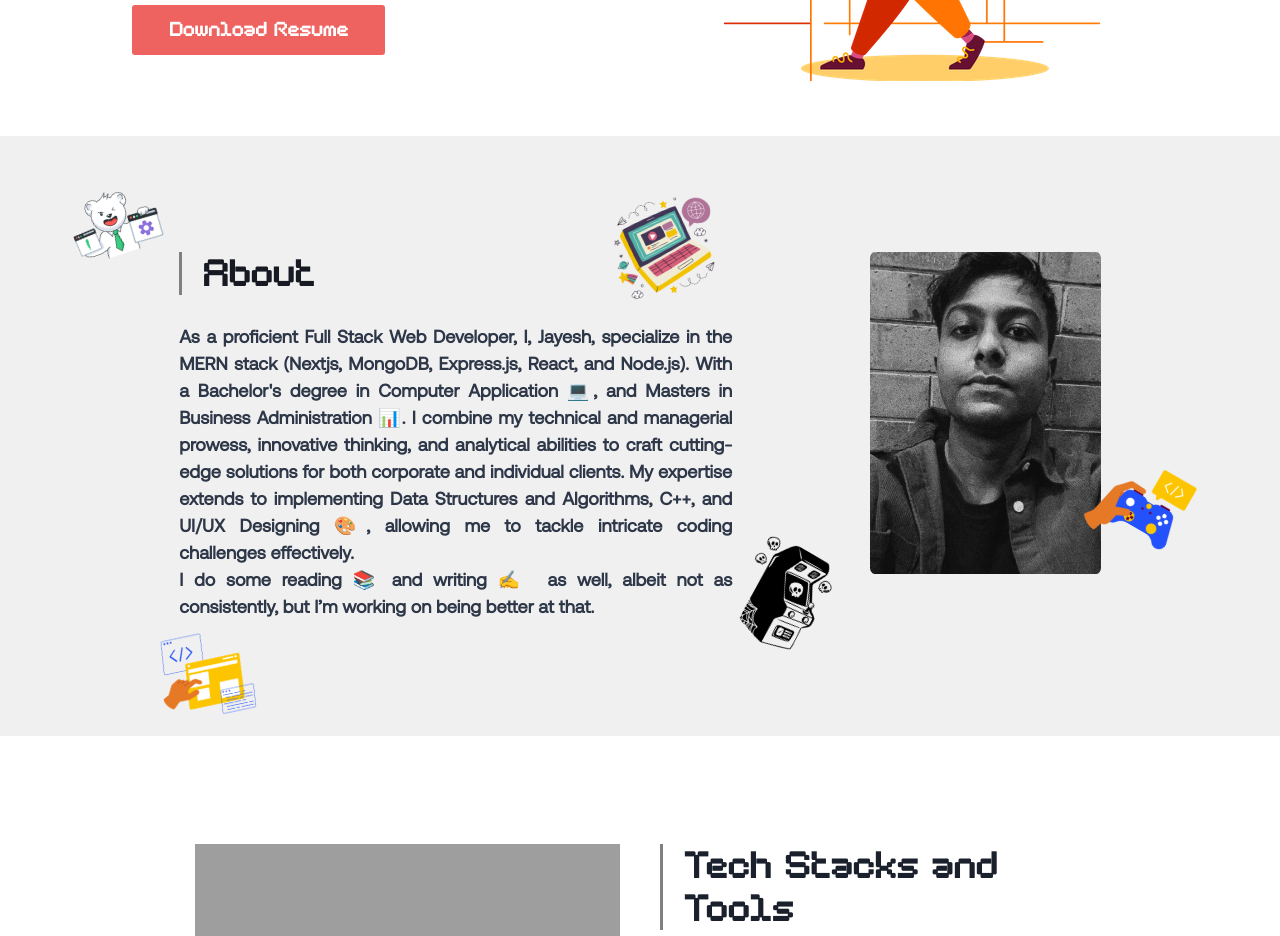
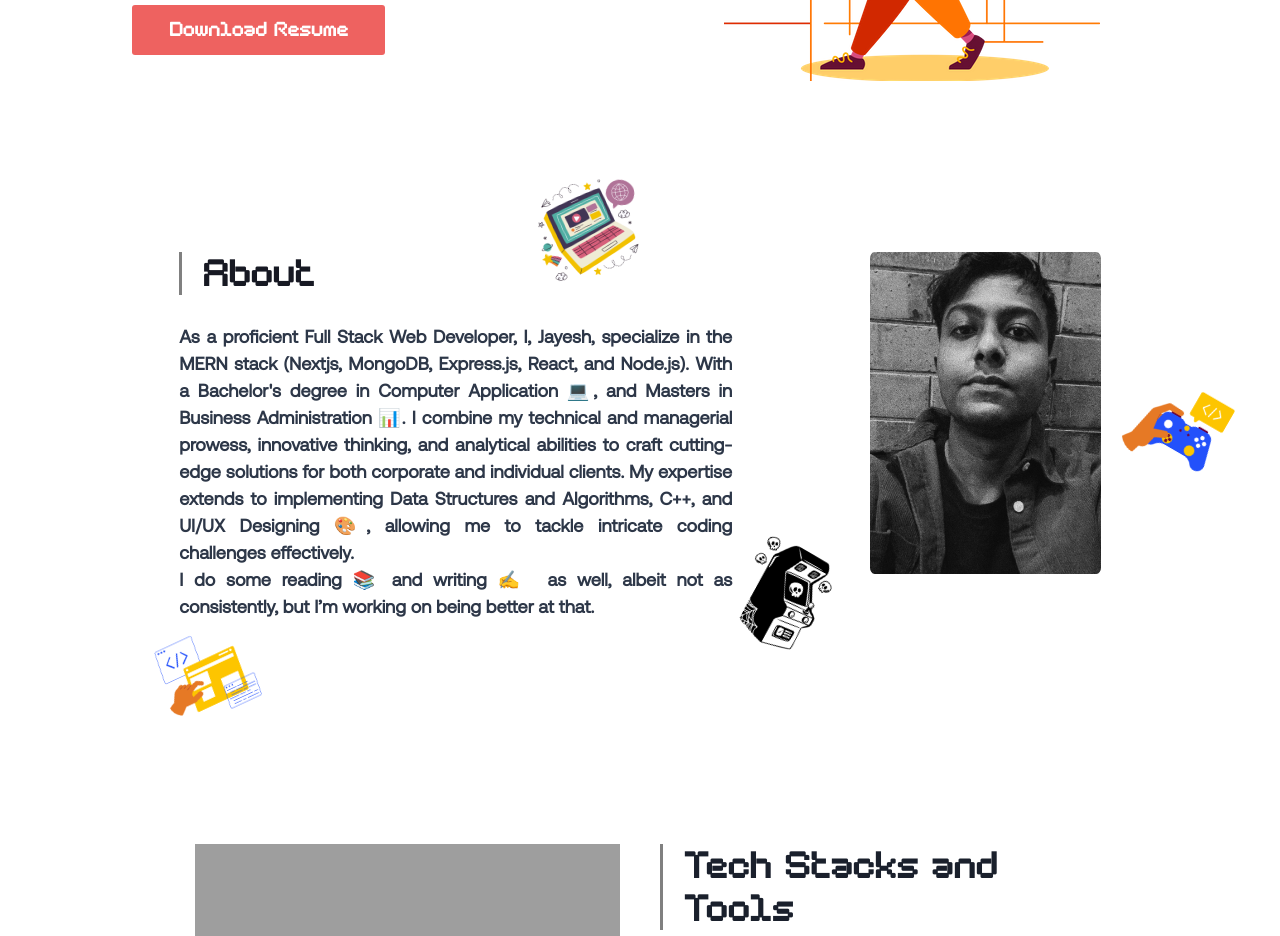
Before and after one commit to justtJayesh/portfolio, a React (Create React App) app: page / in a window 1280 px wide. Shown: the part 520-1456 px from the top of the page. Built offline with nearby package versions, Linux system fonts and the light colour scheme; grey boxes are pictures that could not be loaded; a web font is replaced by a local one.

Commit message:
changed background

```diff
--- a/src/Components/About.jsx
+++ b/src/Components/About.jsx
@@ -1,6 +1,6 @@
 import { Box, Heading, Image, Stack, Text } from "@chakra-ui/react";
 import profilePicture from "../Assets/picture.jpg";
-import sticker1 from "../Assets/stickers/web.png";
+// import sticker1 from "../Assets/stickers/web.png";
 import sticker2 from "../Assets/stickers/programmer.png";
 import sticker3 from "../Assets/stickers/game-development.png";
 import sticker4 from "../Assets/stickers/internet.png";
@@ -10,7 +10,7 @@ export const About = () => {
     return (
         <div id="about">
             <Box
-                backgroundColor="#f0f0f0ff"
+                backgroundColor="#ffffffff"
                 display="flex"
                 minH="75vh"
                 alignItems="center"
@@ -70,7 +70,7 @@ export const About = () => {
                     </Stack>
                 </Box>
 
-                <Box display={{ base: "none", lg: "block" }}>
+                {/* <Box display={{ base: "none", lg: "block" }}>
                     <img
                         src={sticker1}
                         alt="sticker-1"
@@ -78,12 +78,12 @@ export const About = () => {
                             position: "absolute",
                             top: "6%",
                             left: "5%",
+                            rotate: "10deg",
                             zIndex: 1,
                             width: "8%",
-                            rotate: "-20deg",
                         }}
                     />
-                </Box>
+                </Box> */}
                 <Box display={{ base: "none", lg: "block" }}>
                     <img
                         src={sticker2}
@@ -93,7 +93,7 @@ export const About = () => {
                             bottom: "10px",
                             left: "12%",
                             zIndex: 1,
-                            rotate: "-12deg",
+                            rotate: "-25deg",
                             width: "8%",
                         }}
                     />
@@ -104,8 +104,8 @@ export const About = () => {
                         alt="sticker-3"
                         style={{
                             position: "absolute",
-                            top: "53%",
-                            right: "7%",
+                            top: "40%",
+                            right: "4%",
                             zIndex: 1,
                             rotate: "30deg",
                             width: "8%",
@@ -118,8 +118,8 @@ export const About = () => {
                         alt="sticker-4"
                         style={{
                             position: "absolute",
-                            top: "10%",
-                            right: "44%",
+                            top: "7%",
+                            right: "50%",
                             zIndex: 1,
                             rotate: "-10deg",
                             width: "8%",
```
